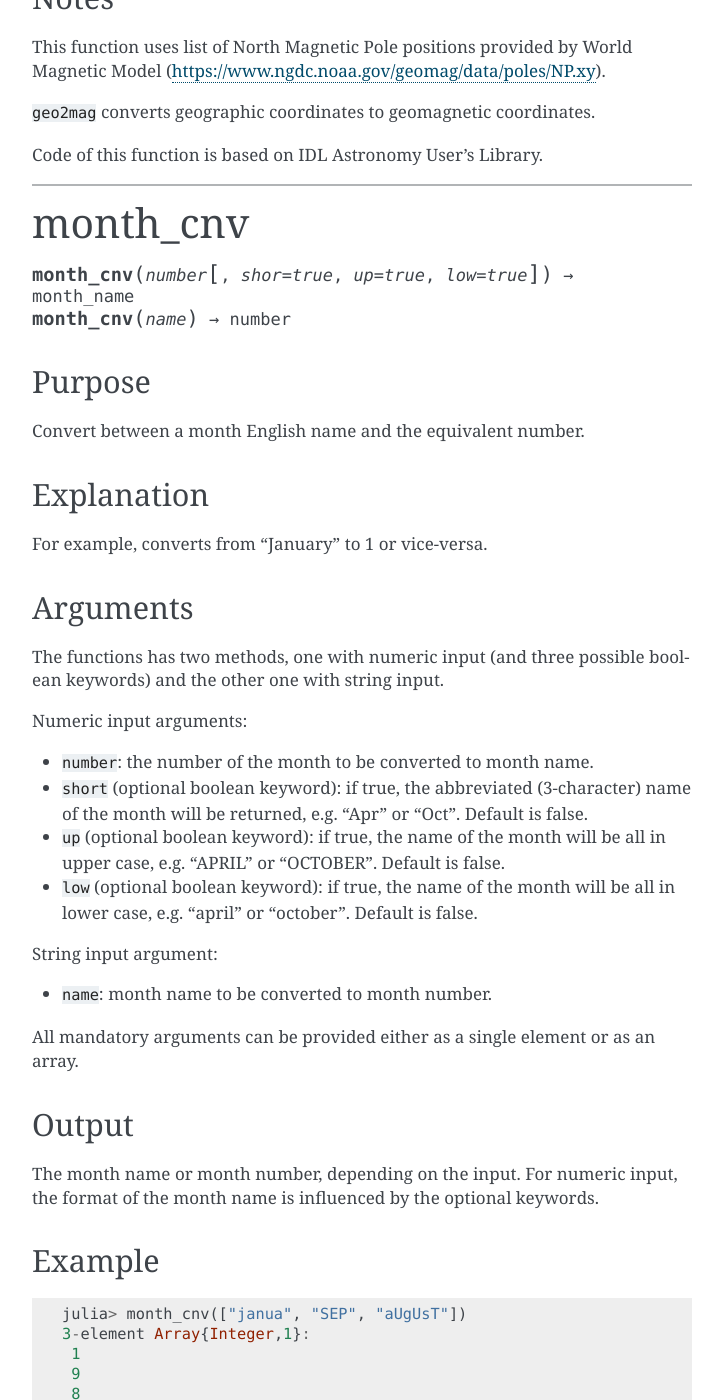
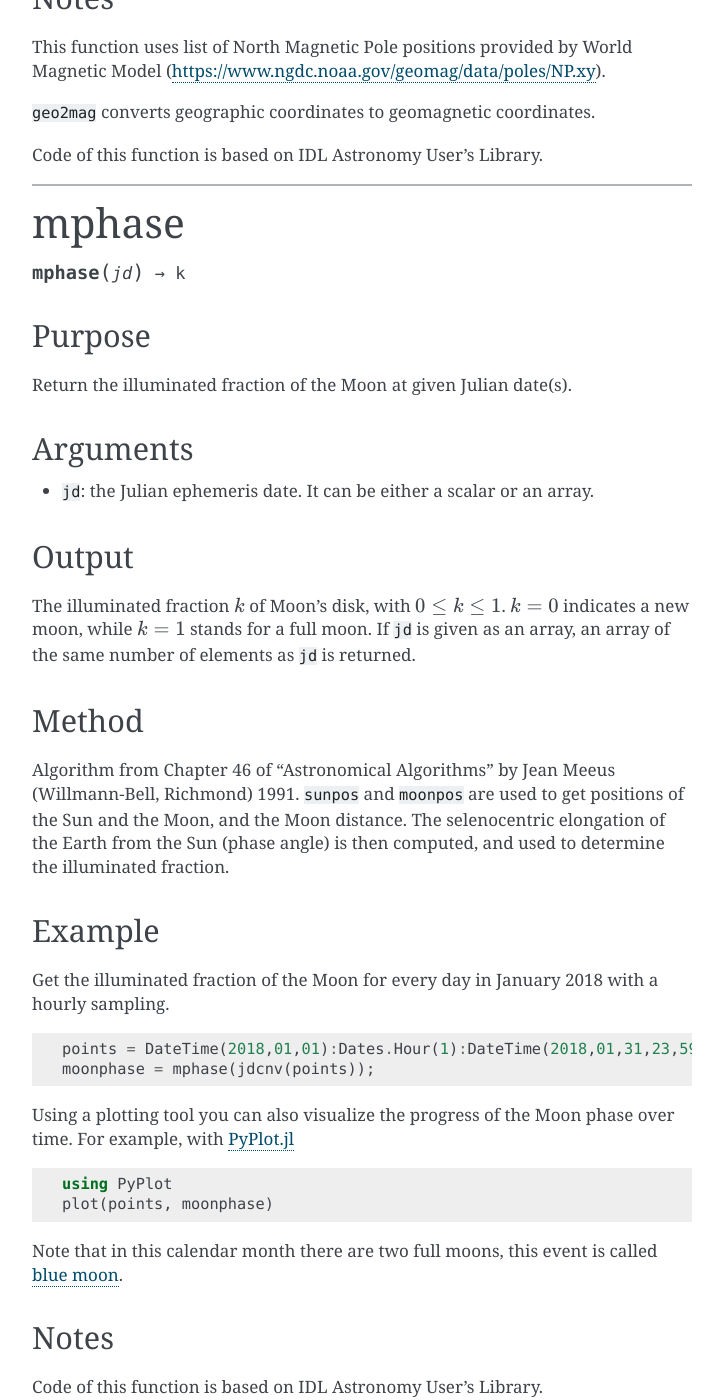
Before and after one commit to giordano/AstroLib.jl, a Sphinx documentation site: the page built from docs/utils.rst, in a window 1280 px wide and 1400 px high, scrolled down 41059 px. Shown: the whole window, without its empty margins (388-1111 px from the left). Built offline with Sphinx 7.4.7, drawn with Linux system fonts in a browser that asks for light colours; some of the changed text lies outside the part shown.

Commit message:
Add mphase function

```diff
--- a/docs/utils.rst
+++ b/docs/utils.rst
@@ -2026,6 +2026,69 @@ Code of this function is based on IDL Astronomy User's Library.
 
 --------------
 
+mphase
+~~~~~~
+
+.. function:: mphase(jd) -> k
+
+Purpose
+'''''''
+
+Return the illuminated fraction of the Moon at given Julian date(s).
+
+Arguments
+'''''''''
+
+-  ``jd``: the Julian ephemeris date. It can be either a scalar or an
+   array.
+
+Output
+''''''
+
+The illuminated fraction :math:`k` of Moon's disk, with
+:math:`0 \leq k \leq 1`. :math:`k = 0` indicates a new moon, while
+:math:`k = 1` stands for a full moon. If ``jd`` is given as an array, an
+array of the same number of elements as ``jd`` is returned.
+
+Method
+''''''
+
+Algorithm from Chapter 46 of "Astronomical Algorithms" by Jean Meeus
+(Willmann-Bell, Richmond) 1991. ``sunpos`` and ``moonpos`` are used to
+get positions of the Sun and the Moon, and the Moon distance. The
+selenocentric elongation of the Earth from the Sun (phase angle) is then
+computed, and used to determine the illuminated fraction.
+
+Example
+'''''''
+
+Get the illuminated fraction of the Moon for every day in January 2018
+with a hourly sampling.
+
+.. code-block:: julia
+
+    points = DateTime(2018,01,01):Dates.Hour(1):DateTime(2018,01,31,23,59,59);
+    moonphase = mphase(jdcnv(points));
+
+Using a plotting tool you can also visualize the progress of the Moon
+phase over time. For example, with
+`PyPlot.jl <https://github.com/stevengj/PyPlot.jl>`__
+
+.. code-block:: julia
+
+    using PyPlot
+    plot(points, moonphase)
+
+Note that in this calendar month there are two full moons, this event is
+called `blue moon <https://en.wikipedia.org/wiki/Blue_moon>`__.
+
+Notes
+'''''
+
+Code of this function is based on IDL Astronomy User's Library.
+
+--------------
+
 month\_cnv
 ~~~~~~~~~~
 
```
Also changed, not shown: TODO.md (+0 -1 lines), 5 other files.
